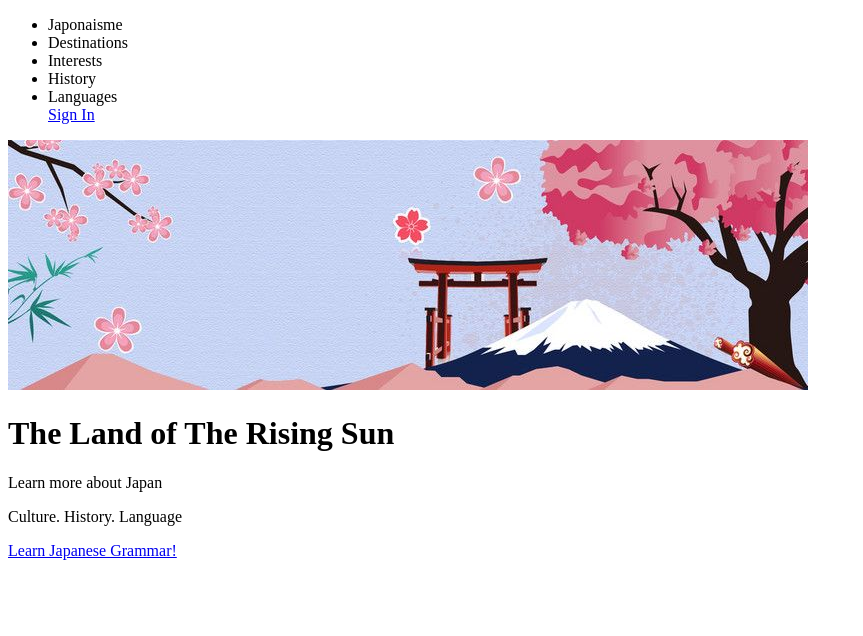
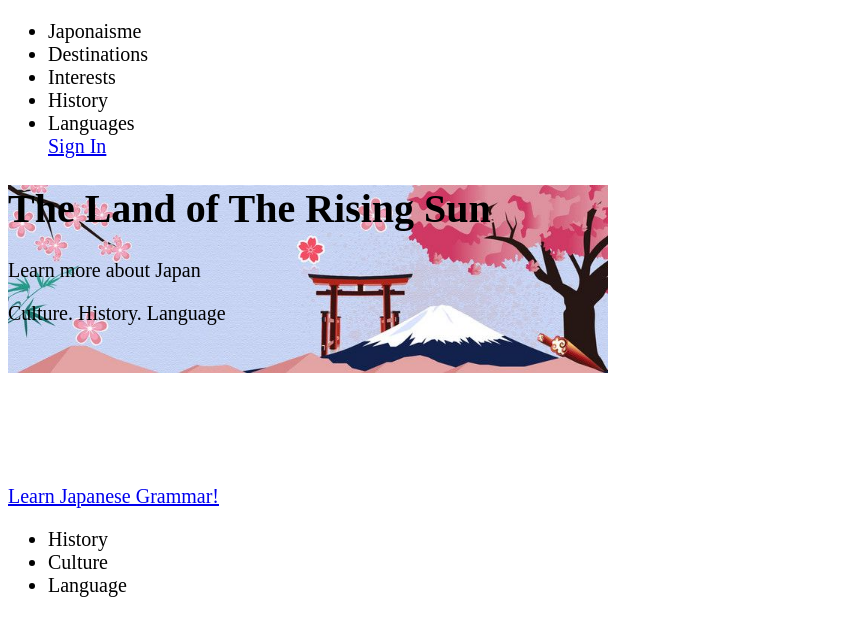
Before and after one commit to CactuarBen/Japonaisme, a plain HTML site: page index.html in a window 1280 px wide. Shown: the whole page, without its empty margins (0-863 px from the left). Drawn offline with Linux system fonts and the light colour scheme.

Commit message:
Mainpage, Stylesheet, Loginpage creation
Beginning of the project. Rough estimation of my CSS and HTML skills. Rough skeleton of Navbar, Body, Footer in the homepage. Creation of the Loginpage. Experimenting with adding pictures and links.

As of now, no problems reported. Further plan.
-Design the Navbar.
-Design the Footer.
-Make an introduction page.
-Create a login page (HTML and CSS).

```diff
--- a/index.html
+++ b/index.html
@@ -4,6 +4,7 @@
     <meta charset="UTF-8">
     <meta http-equiv="X-UA-Compatible" content="IE=edge">
     <meta name="viewport" content="width=device-width, initial-scale=1.0">
+    <link href="stylesheet.css" rel="stylesheet">
     <title>Japonaisme</title>
 </head>
 <body>
@@ -19,14 +20,17 @@
 
     </div>
     <div class="first-element">
-    <img src="pictures/header-fuji.jpg" alt="A picture with Fujijama-san">
     <h1>The Land of The Rising Sun</h1>
     <p>Learn more about Japan</p>
     <p>Culture. History. Language</p>
     </div>
     <footer class="summary">
         <a class="grammar" href="https://bunpro.jp/dashboard">Learn Japanese Grammar!</a>
-
+        <ul>
+            <li>History</li>
+            <li>Culture</li>
+            <li>Language</li>
+        </ul>
     </footer>
 </body>
 </html>
--- /dev/null
+++ b/stylesheet.css
@@ -0,0 +1,13 @@
+.first-element{
+    background-image: url(pictures/header-fuji.jpg);
+    background-repeat: no-repeat;
+    background-size: contain;
+    width:600px;
+    height:300px;
+}
+
+body{
+    font-size: 20px;
+    height:100vh;
+    width:100vh;
+}
```
